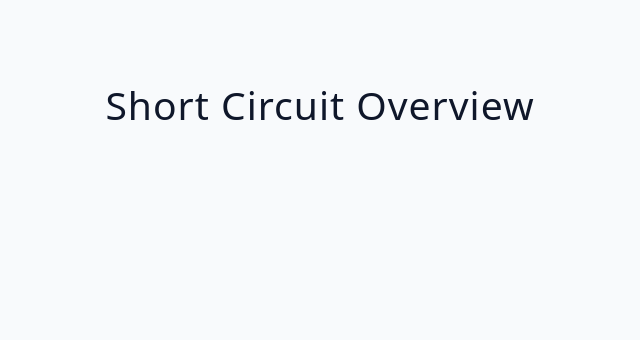
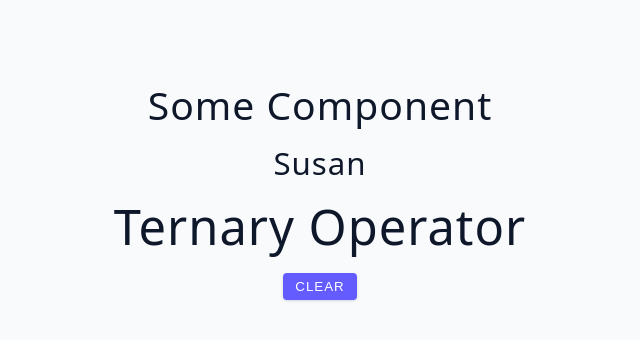
Before and after one commit to Emile0001/advanced-react, a React (Vite) app: page / in a window 1280 px wide. Shown: the top 340 px of the page, without its empty margins (320-960 px from the left). Built offline with nearby package versions, Linux system fonts and the light colour scheme.

Commit message:
Ternary Operator

```diff
--- a/src/App.jsx
+++ b/src/App.jsx
@@ -1,9 +1,9 @@
-import ShortCircuitOverview from "./tutorial/03-conditional-rendering/starter/04-short-circuit-overview";
+import ShortCircuitExamples from "./tutorial/03-conditional-rendering/starter/05-short-circuit-examples";
 
 function App() {
     return (
         <div className="container">
-            <ShortCircuitOverview></ShortCircuitOverview>
+            <ShortCircuitExamples></ShortCircuitExamples>
         </div>
     );
 }
--- a/src/tutorial/03-conditional-rendering/starter/05-short-circuit-examples.jsx
+++ b/src/tutorial/03-conditional-rendering/starter/05-short-circuit-examples.jsx
@@ -1,14 +1,29 @@
-import { useState } from 'react';
+import { useState } from "react";
 
 const ShortCircuitExamples = () => {
-  // falsy
-  const [text, setText] = useState('');
-  // truthy
-  const [name, setName] = useState('susan');
-  const [user, setUser] = useState({ name: 'john' });
-  const [isEditing, setIsEditing] = useState(false);
+    // falsy
+    const [text, setText] = useState("");
+    // truthy
+    const [name, setName] = useState("susan");
+    const [user, setUser] = useState({ name: "john" });
+    const [isEditing, setIsEditing] = useState(false);
 
-  return <h2>short circuit - examples</h2>;
+    return (
+        <div>
+            <h2>{text || <SomeComponent name={name} />}</h2>
+            <h1>Ternary Operator</h1>
+            <button className="btn">{isEditing ? "ADD" : "CLEAR"}</button>
+        </div>
+    );
 };
 
 export default ShortCircuitExamples;
+
+export const SomeComponent = ({ name }) => {
+    return (
+        <div>
+            <h2>Some Component</h2>
+            <h3>{name}</h3>
+        </div>
+    );
+};
```
